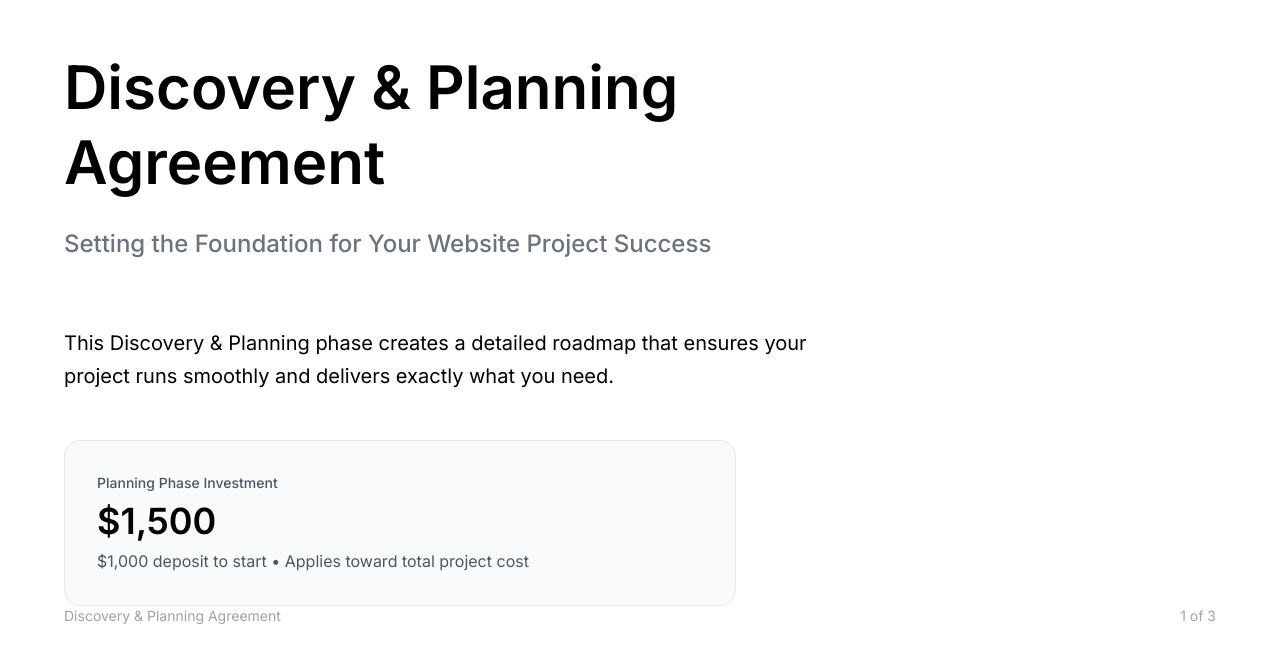
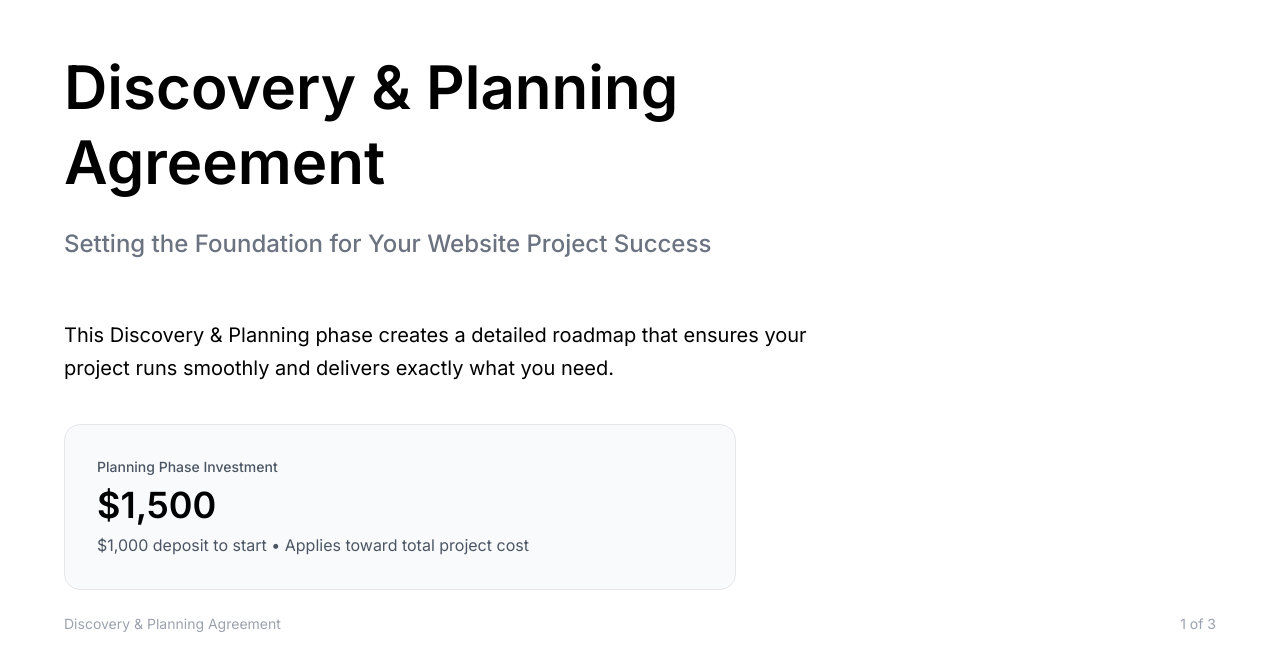
Before and after one commit to brillnt/brillnt-slide-templates, a plain HTML site: page templates/discovery-planning/title_overview.html in a window 1280 px wide. Shown: the part 118-788 px from the top of the page. Drawn offline with nearby package versions, Linux system fonts and the light colour scheme.

Commit message:
Update title_overview.html layout and add .gitignore file

```diff
--- a/templates/discovery-planning/title_overview.html
+++ b/templates/discovery-planning/title_overview.html
@@ -46,16 +46,16 @@
                 Agreement
             </h1>
 
-            <p class="subtitle-text text-2xl mb-16 leading-relaxed max-w-3xl">
+            <p class="subtitle-text text-2xl mb-14 leading-relaxed max-w-3xl">
                 Setting the Foundation for Your Website Project Success
             </p>
 
-            <div class="body-text text-xl mb-12 leading-relaxed max-w-3xl">
+            <div class="body-text text-xl mb-10 leading-relaxed max-w-3xl">
                 This Discovery & Planning phase creates a detailed roadmap that ensures your project runs smoothly and delivers exactly what you need.
             </div>
 
             <!-- Investment Highlight -->
-            <div class="investment-highlight rounded-2xl p-8 max-w-2xl">
+            <div class="investment-highlight rounded-2xl mb-6 p-8 max-w-2xl">
                 <div class="text-sm font-medium text-gray-600 mb-2">Planning Phase Investment</div>
                 <div class="text-4xl font-semibold text-black mb-2">$1,500</div>
                 <div class="text-base text-gray-600">$1,000 deposit to start • Applies toward total project cost</div>
```
Also changed, not shown: 1 other file.
